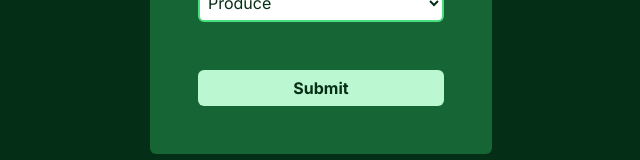
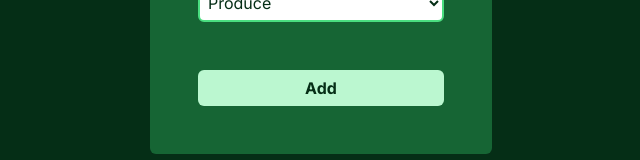
Before and after one commit to HitanshuDarji/cprg306-assignments, a Next.js app: page /week-4 in a window 1280 px wide. Shown: the part 445-605 px from the top of the page, without its empty margins (319-959 px from the left). Built offline with nearby package versions, Linux system fonts and the light colour scheme.

Commit message:
did some minor changes

```diff
--- a/app/week-4/new-item.js
+++ b/app/week-4/new-item.js
@@ -66,7 +66,7 @@ const NewItem = () => {
                 type="submit"
                 className="mt-8 font-bold bg-green-200 rounded-md text-green-950 pl-1 pr-1 pt-1.5 pb-1.5 hover:bg-green-300"
                 >
-                    Submit
+                    Add
                 </button>
             </form>
     );
```
